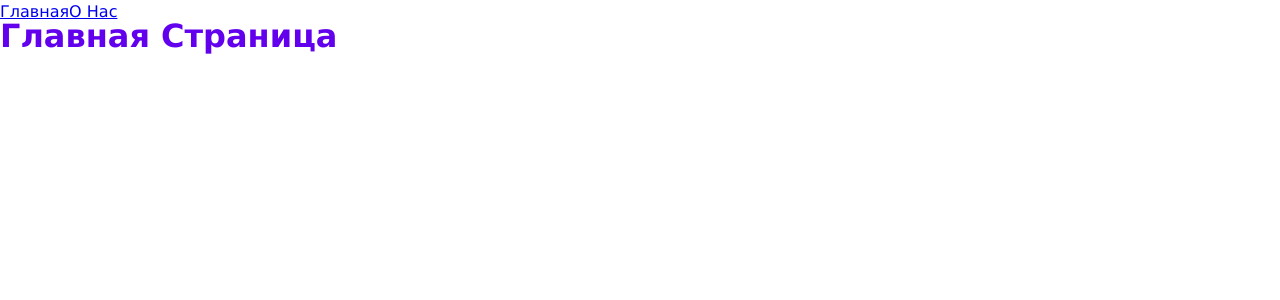
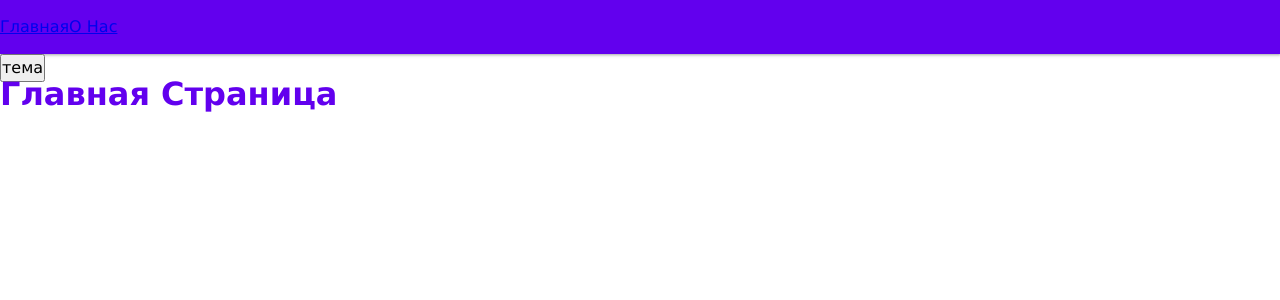
Before and after one commit to NikDoe/reco, a React app: page / in a window 1280 px wide. Shown: the top 300 px of the page. Built offline with nearby package versions, Linux system fonts and the light colour scheme.

Commit message:
feat: add styles to navbar vidget

```diff
--- a/src/app/index.tsx
+++ b/src/app/index.tsx
@@ -6,10 +6,11 @@ import { Navbar } from "widgets/Navbar";
 import "./styles/index.scss";
 
 const App = () => {
-  const { theme } = useTheme();
+  const { theme, toogleTheme } = useTheme();
   return (
     <div className={classNames("app", {}, [theme])}>
       <Navbar />
+      <button onClick={toogleTheme}>тема</button>
       <AppRouter />
     </div>
   );
--- a/src/app/styles/themes/dark.scss
+++ b/src/app/styles/themes/dark.scss
@@ -1,5 +1,8 @@
 .app.dark {
   --bg-color: #121212;
+  --bg-color-inverted: #ffffff;
+  --surface-color: rgba(255, 255, 255, 0.05);
+  --navbar-color: var(--surface-color);
   --primary-color: #bb86fc;
   --secondary-color: #03dac6;
 }
--- a/src/app/styles/themes/light.scss
+++ b/src/app/styles/themes/light.scss
@@ -1,5 +1,8 @@
 .app.light {
   --bg-color: #ffffff;
+  --bg-color-inverted: #121212;
+  --surface-color: rgba(255, 255, 255, 0.05);
+  --navbar-color: var(--primary-color);
   --primary-color: #6200ee;
   --secondary-color: #03dac6;
 }
--- a/src/app/styles/variables/global.scss
+++ b/src/app/styles/variables/global.scss
@@ -8,4 +8,8 @@
   --font-size-l: 24px;
   --font-line-l: 32px;
   --font-l: var(--font-size-l) / var(--font-line-l) var(--font-family-main);
+
+  //COLORS
+  --shadow: rgba(60, 64, 67, 0.3) 0px 1px 2px 0px,
+    rgba(60, 64, 67, 0.15) 0px 1px 3px 1px;
 }
--- a/src/widgets/Navbar/ui/Navbar.module.scss
+++ b/src/widgets/Navbar/ui/Navbar.module.scss
@@ -1,3 +1,6 @@
 .Navbar {
   width: 100%;
+  background: var(--navbar-color);
+  box-shadow: var(--shadow);
+  padding: 15px 0;
 }
```
